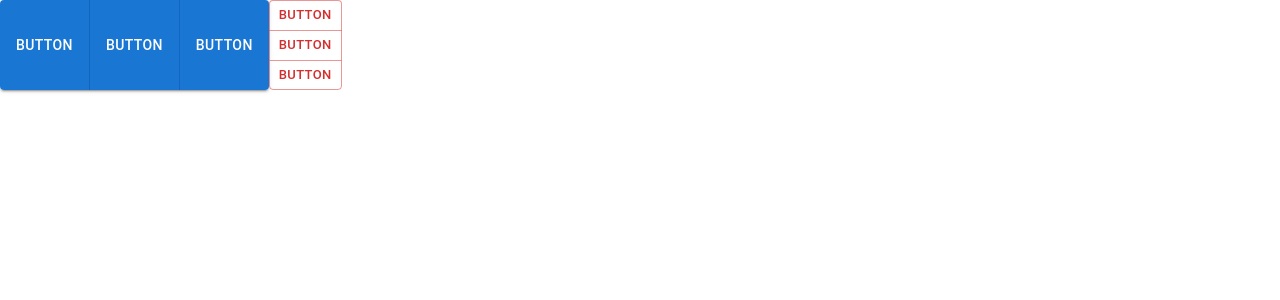
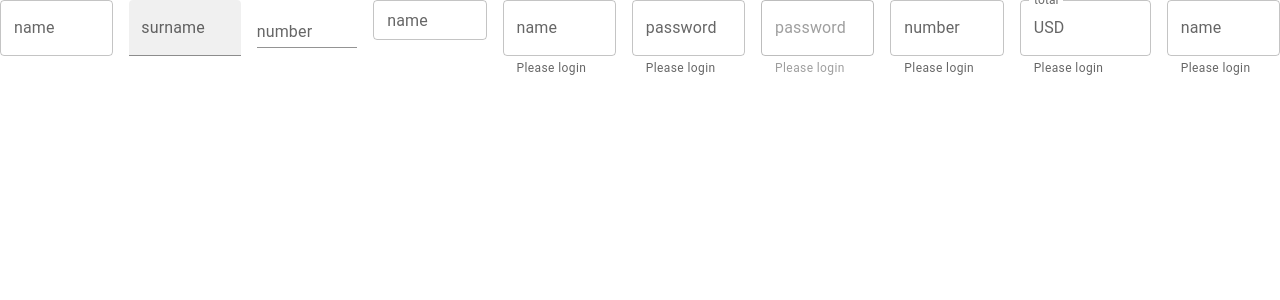
Before and after one commit to BatuhanKIRICI/React, a React (Create React App) app: page / in a window 1280 px wide. Shown: the top 300 px of the page. Built offline with nearby package versions, Linux system fonts and the light colour scheme.

Commit message:
"Textfield"

```diff
--- a/src/App.tsx
+++ b/src/App.tsx
@@ -1,15 +1,17 @@
 import React from "react";
 import "./App.css";
+import { LessonTextField } from "./components/LessonTextField";
 // import { LessonTypography } from "./components/LessonTypography";
 // import { LessonButton } from "./components/LessonButton";
-import { LessonButtonGroup } from "./components/LessonButtonGroup";
+// import { LessonButtonGroup } from "./components/LessonButtonGroup";
 
 function App() {
   return (
     <div className="App">
       {/* <LessonTypography /> */}
       {/* <LessonButton /> */}
-      <LessonButtonGroup />
+      {/* <LessonButtonGroup /> */}
+      <LessonTextField />
     </div>
   );
 }
--- /dev/null
+++ b/src/components/LessonTextField.tsx
@@ -0,0 +1,71 @@
+import React from "react";
+import { Stack, TextField, InputAdornment } from "@mui/material";
+import { useState } from "react";
+
+export const LessonTextField = () => {
+  const [value, setValue] = useState("");
+
+  return (
+    <Stack spacing={4}>
+      <Stack direction="row" spacing={2}>
+        <TextField label="name" variant="outlined" />
+        <TextField label="surname" variant="filled" />
+        <TextField label="number" variant="standard" />
+        <TextField label="name" variant="outlined" size="small" color="error" />
+        <TextField
+          label="name"
+          variant="outlined"
+          size="medium"
+          color="error"
+          helperText="Please login"
+        />
+        <TextField
+          label="password"
+          type="password"
+          variant="outlined"
+          size="medium"
+          color="error"
+          helperText="Please login"
+        />
+        <TextField
+          disabled
+          label="password"
+          type="password"
+          variant="outlined"
+          size="medium"
+          color="error"
+          helperText="Please login"
+        />
+        <TextField
+          InputProps={{ readOnly: true }}
+          label="number"
+          variant="outlined"
+          size="medium"
+          color="error"
+          helperText="Please login"
+        />
+        <TextField
+          InputProps={{
+            startAdornment: (
+              <InputAdornment position="start">USD</InputAdornment>
+            ),
+          }}
+          label="total"
+          variant="outlined"
+          size="medium"
+          color="error"
+          helperText="Please login"
+        />
+        <TextField
+          onChange={(e) => setValue(e.target.value)}
+          value={value}
+          label="name"
+          variant="outlined"
+          size="medium"
+          color="error"
+          helperText={!value ? "Please login" : "Checking..."}
+        />
+      </Stack>
+    </Stack>
+  );
+};
```
